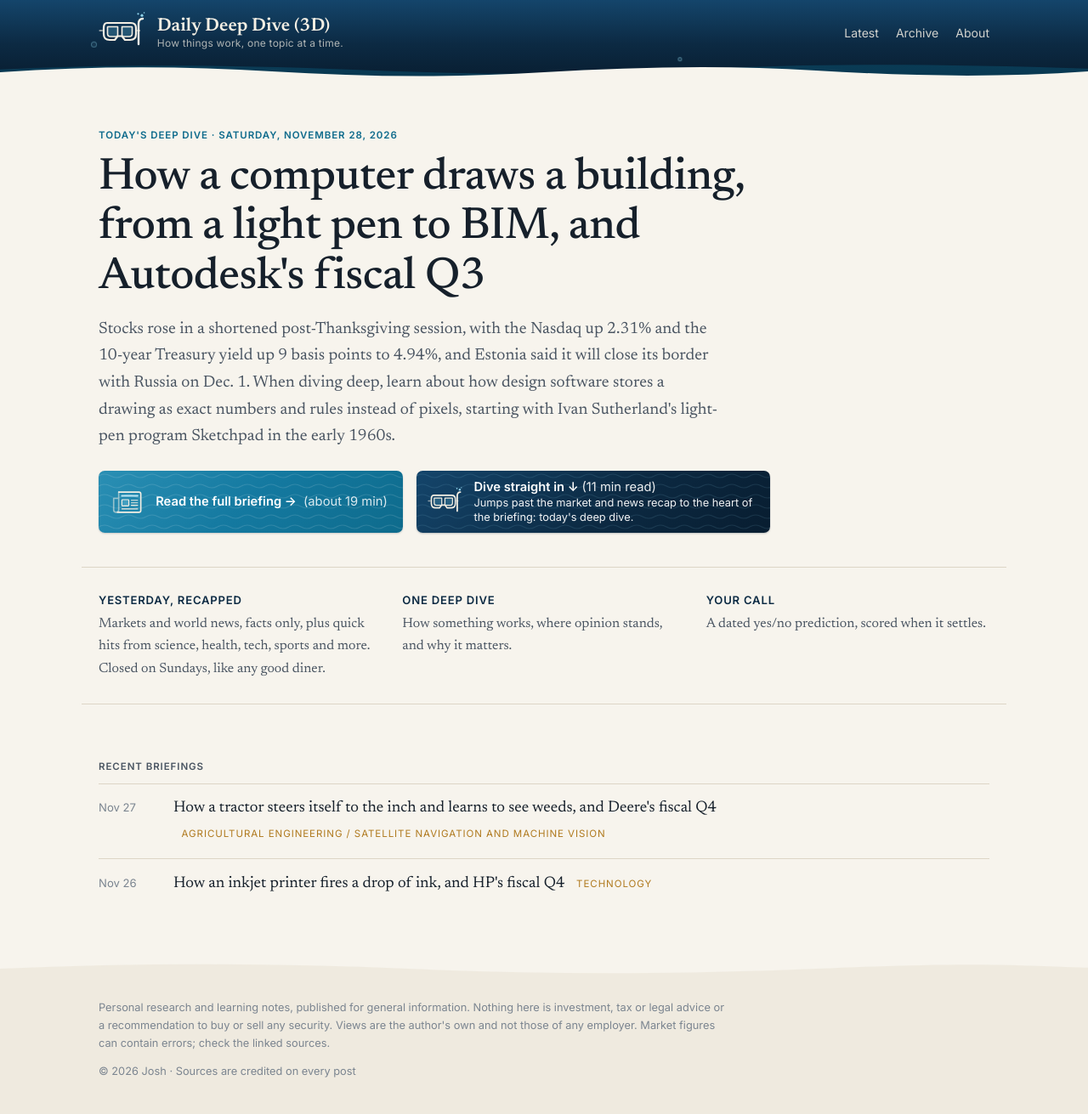
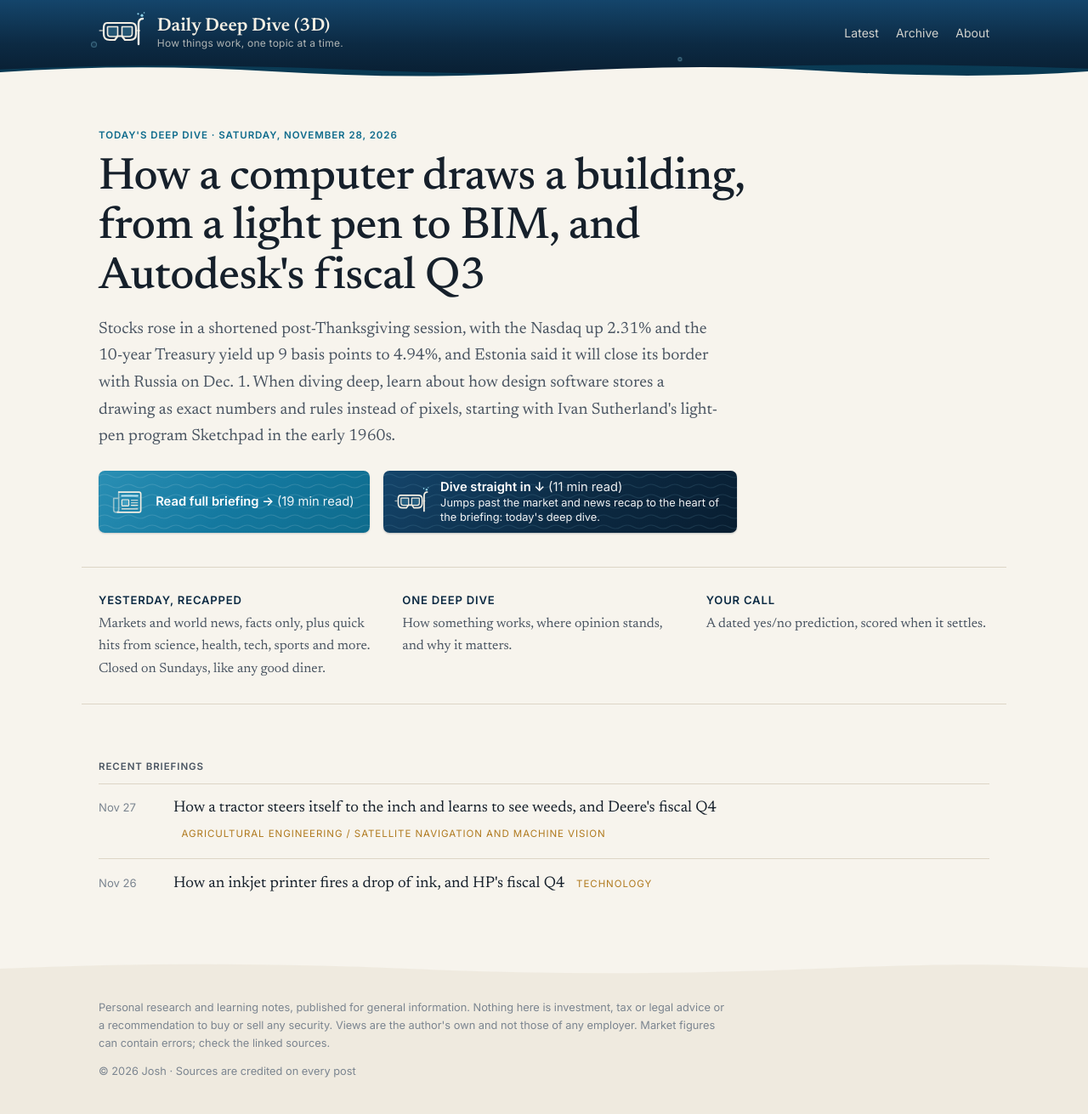
Before and after one commit to dailydeepdive/dailydeepdive.github.io, a Jekyll site: the page built from index.html, in a window 1280 px wide. Shown: the whole page at 85% size. Built offline with Jekyll 4.4.1, drawn with Linux system fonts in a browser that asks for light colours.

Commit message:
Home page: 'Read full briefing (N min read)', no mid-phrase wrap on phones
Co-Authored-By: Claude Opus 5.5 <noreply@anthropic.com>
Claude-Session: https://claude.ai/code/session_01XLPcKjBxkHpy36NM6mhFCg

```diff
--- a/assets/css/site.css
+++ b/assets/css/site.css
@@ -224,7 +224,8 @@ sup.cite a:hover { text-decoration: underline; }
 /* Home: jump straight to the deep dive */
 .hero-actions { display: flex; flex-wrap: wrap; align-items: stretch; gap: .9rem 1rem; }
 .hero-actions .button { display: inline-flex; align-items: center; }
-.button .btn-time { font-weight: 400; opacity: .85; margin-left: .3em; }
+.button .btn-time { font-weight: 400; opacity: .92; white-space: nowrap; }
+.dive-main .dd-time { white-space: nowrap; }
 /* "Read the full briefing" card: a lighter-blue gradient with the same faint waves */
 .brief-card {
   gap: .7rem; padding: .6rem 1.15rem .6rem .9rem; color: #fff;
@@ -256,7 +257,7 @@ sup.cite a:hover { text-decoration: underline; }
 .dive-note { font-size: .8rem; color: #fff; opacity: .94; }
 @media (prefers-color-scheme: dark) { .dive-card { border: 1px solid rgba(95,184,214,.35); } }
 @media (prefers-reduced-motion: reduce) { .dive-card:hover .mask-bubbles { animation: none; } }
-@media (max-width: 560px) { .hero-actions .button, .dive-card { flex: 1 1 100%; max-width: none; } }
+@media (max-width: 560px) { .hero-actions .button, .dive-card { flex: 1 1 100%; max-width: none; } .brief-card { gap: .55rem; padding-right: .8rem; } }
 
 /* Prev / next */
 .post-nav { display: grid; grid-template-columns: 1fr 1fr; gap: 1rem; margin-top: 3.5rem; padding-top: 1.5rem; border-top: 1px solid var(--rule); }
--- a/index.html
+++ b/index.html
@@ -13,7 +13,7 @@ title: Daily Deep Dive (3D)
   {% if latest.deep_minutes %}{% assign dd_minutes = latest.deep_minutes %}{% endif %}
   {% assign full_minutes = latest.content | split: 'class="references"' | first | strip_html | number_of_words | plus: 115 | divided_by: 230 | at_least: 1 %}
   <div class="hero-actions">
-    <a class="button brief-card" href="{{ latest.url | relative_url }}"><span class="mark brief-mark">{% include news-icon.svg %}</span><span>Read the full briefing &rarr; <span class="btn-time">(about {{ full_minutes }} min)</span></span></a>
+    <a class="button brief-card" href="{{ latest.url | relative_url }}"><span class="mark brief-mark">{% include news-icon.svg %}</span><span>Read full briefing &rarr; <span class="btn-time">({{ full_minutes }} min read)</span></span></a>
     {% if latest.content contains 'id="deep-dive"' %}<a class="dive-card" href="{{ latest.url | relative_url }}#deep-dive"><span class="mark">{% include dive-mask.svg %}</span><span class="dive-text"><span class="dive-main">Dive straight in &darr; <span class="dd-time">({{ dd_minutes }} min read)</span></span><span class="dive-note">Jumps past the market and news recap to the heart of the briefing: today's deep dive.</span></span></a>{% endif %}
   </div>
   {% else %}
```
